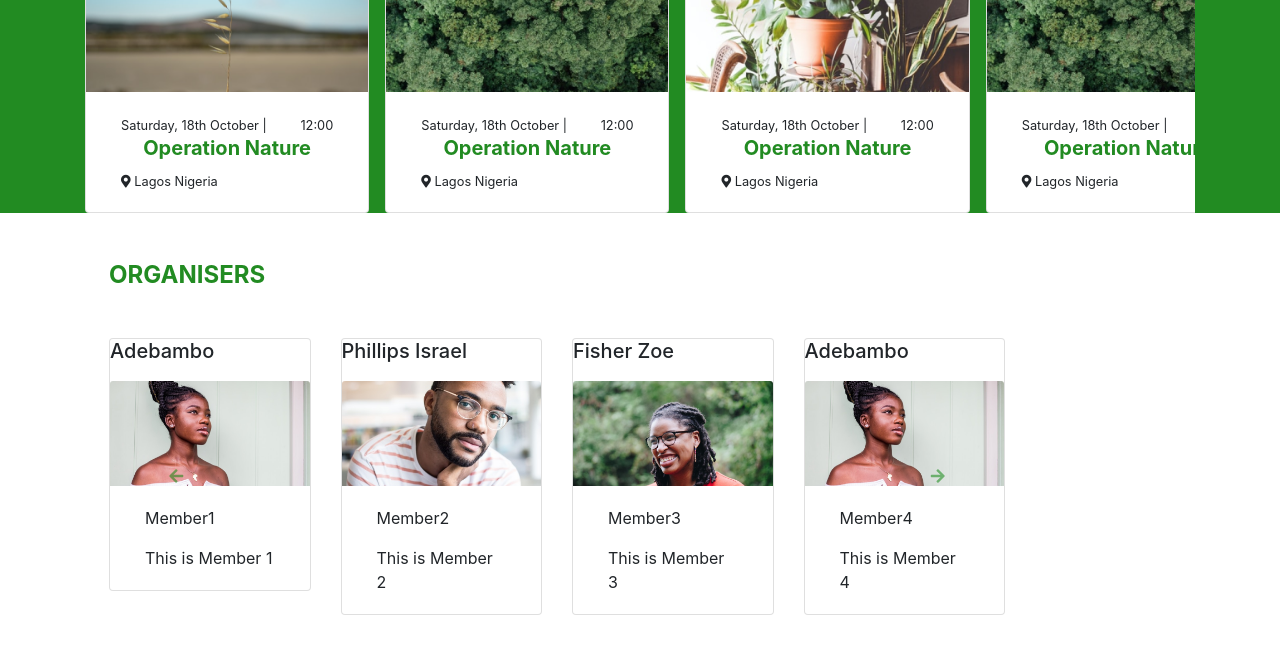
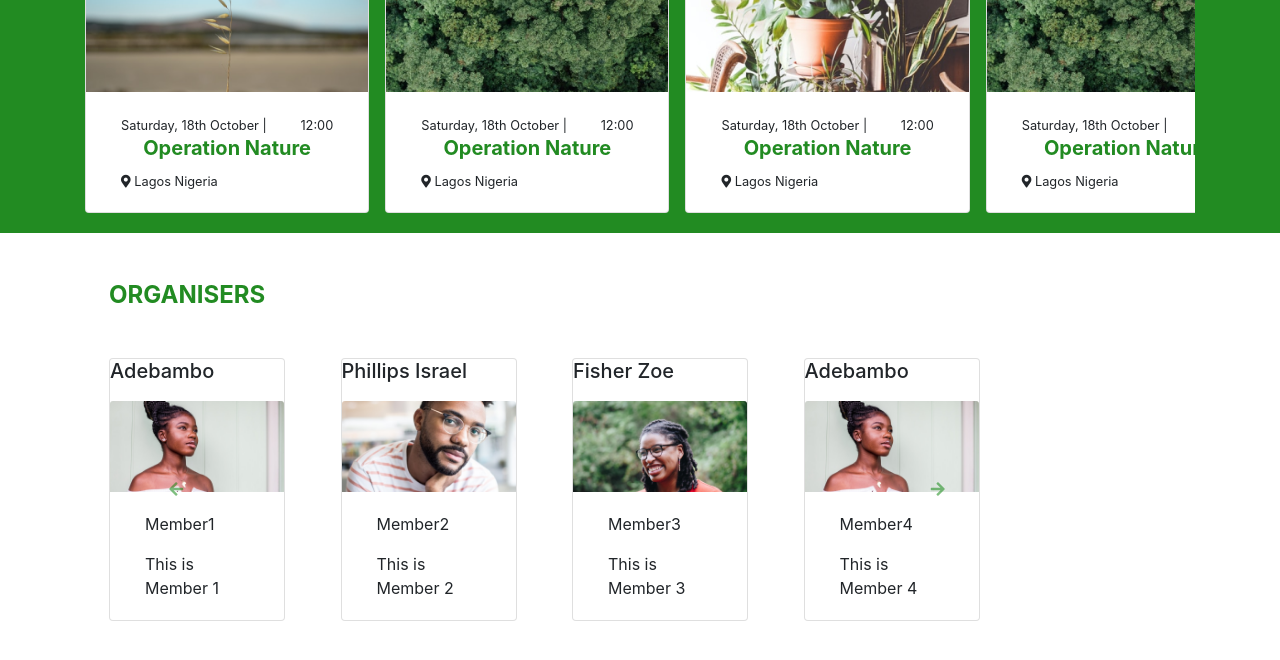
Before and after one commit to ASANIYAN/FinalDSCProject, a plain HTML site: page Index.html in a window 1280 px wide. Shown: the part 1219-1879 px from the top of the page. Drawn offline with Linux system fonts and the light colour scheme.

Commit message:
website complete

```diff
--- a/Css/Index.css
+++ b/Css/Index.css
@@ -41,6 +41,10 @@ nav a:hover, #hero-section a:hover {
     width: 30rem;
 }
 
+.item   {
+    margin-bottom: 20px;
+}
+
 #carouselExampleControls    {
     width: 70vw;
 }
@@ -65,16 +69,17 @@ nav a:hover, #hero-section a:hover {
     background: #228b22;
 }
 
-
+#organisers .card  {
+    min-width: auto;
+    width: 11rem;
+}
 
 @media (min-width: 200px)   {
     #hero-section   {
         height: 60vh;
     }
 
-    #organisers .card-text  {
-        min-width: fit-content;
-    }
+
 
 }
 
--- a/Index.html
+++ b/Index.html
@@ -214,7 +214,7 @@
             <h4 class="text-uppercase" style="color: #228b22; font-weight: bold;">Organisers</h4>
 
             <div id="carouselExampleControls" class="carousel slide mt-5" data-ride="carousel" data-touch="true" data-interval="6000">
-              <div class="carousel-inner">
+              <div class="carousel-inner m-auto">
 
                 <div class="carousel-item active">
                   <div class="row">
```
